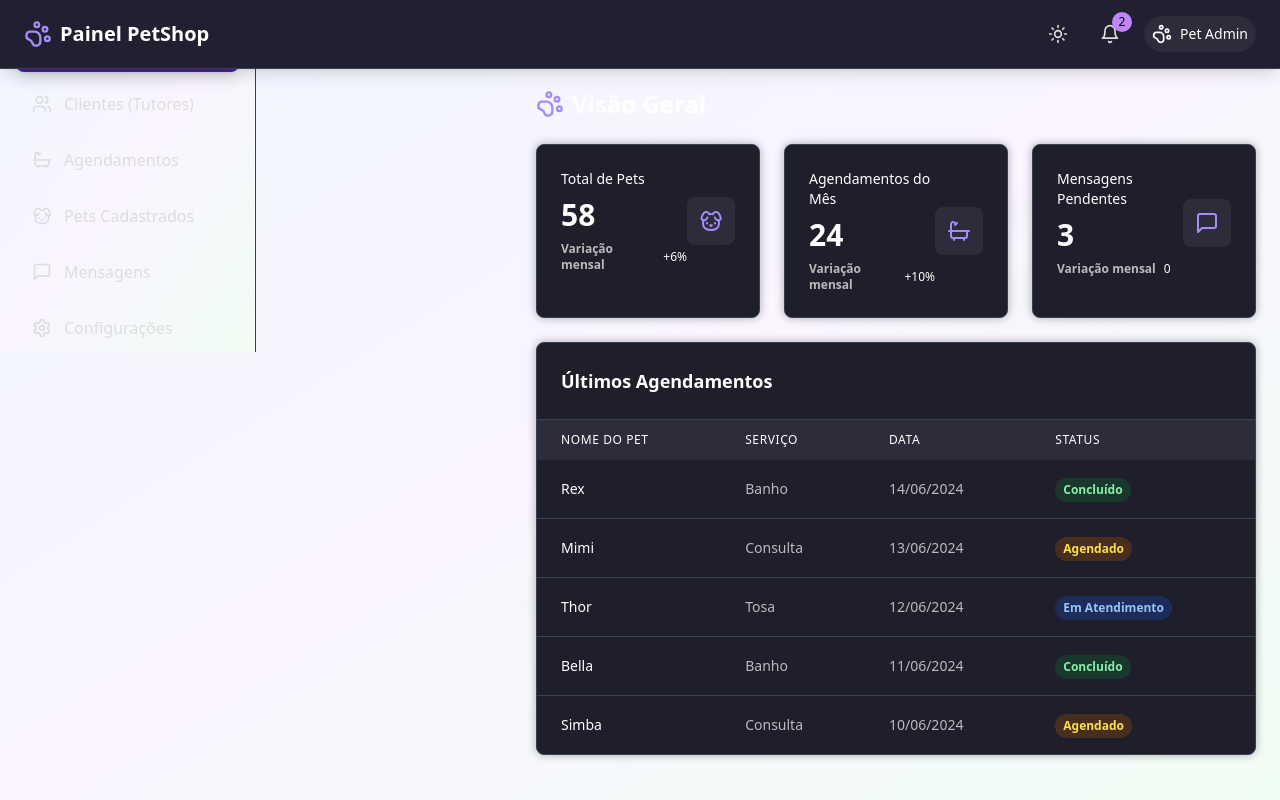
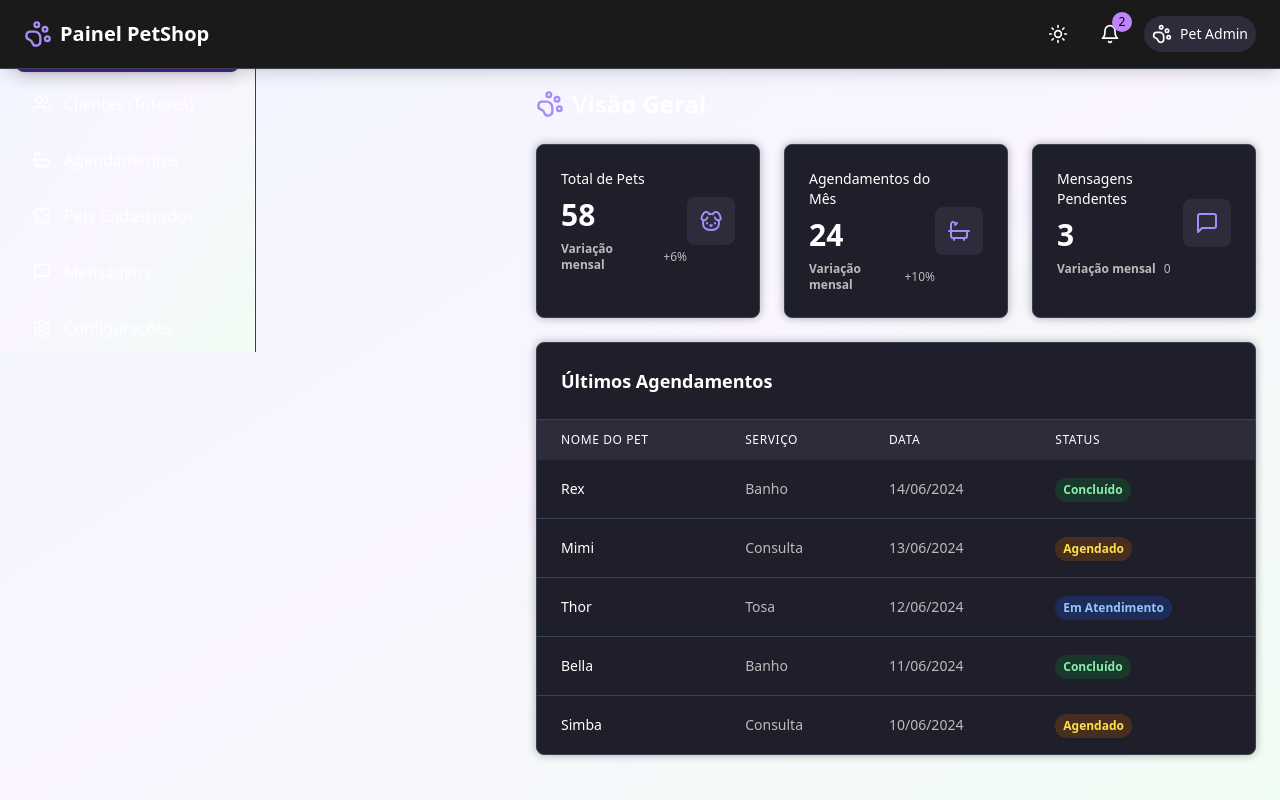
Before and after one commit to iLeviz25/projetoportifolio-petshov1, a React (Vite) app: page / in a window 1280 px wide. Built offline with nearby package versions, Linux system fonts and the light colour scheme.

Commit message:
Fix dark mode and visual issues
Improve dark mode, sidebar, and layout for better contrast and usability. Address overlapping elements and add hover effects.

```diff
--- a/src/components/Header.tsx
+++ b/src/components/Header.tsx
@@ -10,12 +10,12 @@ interface HeaderProps {
 
 export const Header = ({ isDarkMode, setIsDarkMode, isSidebarOpen, setIsSidebarOpen }: HeaderProps) => {
   return (
-    <header className="fixed top-0 left-0 right-0 z-50 bg-white/80 backdrop-blur-md dark:bg-[#202030] border-b border-gray-200 dark:border-gray-700 dark:shadow-lg transition-colors duration-200">
+    <header className="fixed top-0 left-0 right-0 z-50 bg-white/80 backdrop-blur-md dark:bg-[#1a1a1a] border-b border-gray-200 dark:border-gray-700 dark:shadow-lg transition-colors duration-200">
       <div className="flex items-center justify-between px-6 py-4">
         <div className="flex items-center">
           <button
             onClick={() => setIsSidebarOpen(!isSidebarOpen)}
-            className="lg:hidden p-2 rounded-md text-purple-600 dark:text-[#dddddd] hover:bg-purple-50 dark:hover:bg-[#2c2c3a] transition-colors"
+            className="lg:hidden p-2 rounded-md text-purple-600 dark:text-[#ffffff] hover:bg-purple-50 dark:hover:bg-[#2c2c3a] transition-colors"
             aria-label="Abrir menu"
           >
             <PawPrint className="w-7 h-7" />
@@ -29,12 +29,12 @@ export const Header = ({ isDarkMode, setIsDarkMode, isSidebarOpen, setIsSidebarO
         <div className="flex items-center space-x-4">
           <button
             onClick={() => setIsDarkMode(!isDarkMode)}
-            className="p-2 rounded-md text-purple-600 dark:text-[#dddddd] hover:bg-purple-50 dark:hover:bg-[#2c2c3a] transition-colors"
+            className="p-2 rounded-md text-purple-600 dark:text-[#ffffff] hover:bg-purple-50 dark:hover:bg-[#2c2c3a] transition-colors"
           >
             {isDarkMode ? <Sun className="w-5 h-5" /> : <Moon className="w-5 h-5" />}
           </button>
           <div className="relative">
-            <button className="p-2 rounded-md text-purple-600 dark:text-[#dddddd] hover:bg-purple-50 dark:hover:bg-[#2c2c3a] transition-colors">
+            <button className="p-2 rounded-md text-purple-600 dark:text-[#ffffff] hover:bg-purple-50 dark:hover:bg-[#2c2c3a] transition-colors">
               <Bell className="w-5 h-5" />
             </button>
             <span className="absolute -top-1 -right-1 bg-purple-500 dark:bg-[#c084fc] text-white dark:text-black text-xs rounded-full w-5 h-5 flex items-center justify-center">
--- a/src/components/Overview.tsx
+++ b/src/components/Overview.tsx
@@ -64,11 +64,11 @@ export const Overview = () => {
             <div key={index} className={`rounded-lg shadow-sm border border-gray-200 dark:border-gray-700 dark:shadow-[0_0_10px_rgba(0,0,0,0.3)] p-6 transition-all duration-200 hover:shadow-md ${card.color} hover:scale-105`}>
               <div className="flex items-center justify-between">
                 <div>
-                  <p className="text-sm font-medium">{card.title}</p>
-                  <p className="text-3xl font-bold mt-2">{card.value}</p>
+                  <p className="text-sm font-medium dark:text-[#ffffff]">{card.title}</p>
+                  <p className="text-3xl font-bold mt-2 dark:text-[#ffffff]">{card.value}</p>
                   <div className="flex items-center mt-2">
                     <span className="text-xs font-semibold dark:text-[#bbbbbb]">Variação mensal</span>
-                    <span className="ml-2 text-xs">{card.change}</span>
+                    <span className="ml-2 text-xs dark:text-[#bbbbbb]">{card.change}</span>
                   </div>
                 </div>
                 <div className="p-3 bg-white bg-opacity-60 dark:bg-[#2c2c3a] rounded-lg">
--- a/src/components/Sidebar.tsx
+++ b/src/components/Sidebar.tsx
@@ -29,22 +29,22 @@ export const Sidebar = ({ activeSection, setActiveSection, isSidebarOpen, setIsS
       )}
       {/* Sidebar */}
       <aside className={`
-        fixed top-0 left-0 z-50 w-64 h-full bg-gradient-to-br from-blue-50 via-purple-50 to-green-50 dark:bg-[#181828]
+        fixed top-0 left-0 z-40 w-64 h-full bg-gradient-to-br from-blue-50 via-purple-50 to-green-50 dark:bg-[#181828]
         border-r border-gray-200 dark:border-gray-700
         transform transition-transform duration-300 ease-in-out
         ${isSidebarOpen ? 'translate-x-0' : '-translate-x-full'}
         lg:translate-x-0 lg:static lg:z-auto
       `}>
-        <div className="flex items-center justify-between p-6 border-b border-gray-200 dark:border-gray-700 lg:hidden">
+        <div className="flex items-center justify-between p-6 border-b border-gray-200 dark:border-gray-700 lg:hidden mt-16">
           <h2 className="text-lg font-semibold text-purple-700 dark:text-[#ffffff]">Menu</h2>
           <button
             onClick={() => setIsSidebarOpen(false)}
-            className="p-2 rounded-md text-purple-600 dark:text-[#dddddd] hover:bg-purple-50 dark:hover:bg-[#2c2c3a]"
+            className="p-2 rounded-md text-purple-600 dark:text-[#ffffff] hover:bg-purple-50 dark:hover:bg-[#2c2c3a]"
           >
             <PawPrint className="w-5 h-5" />
           </button>
         </div>
-        <nav className="mt-16 lg:mt-6 px-4">
+        <nav className="mt-20 lg:mt-6 px-4">
           <ul className="space-y-2">
             {menuItems.map((item) => {
               const Icon = item.icon;
@@ -60,11 +60,11 @@ export const Sidebar = ({ activeSection, setActiveSection, isSidebarOpen, setIsS
                       w-full flex items-center space-x-3 px-4 py-3 rounded-lg text-left transition-colors text-base
                       ${isActive
                         ? 'bg-[#4c1d95] dark:bg-[#4c1d95] text-white dark:text-white font-semibold shadow-lg'
-                        : 'text-purple-800 dark:text-[#dddddd] hover:bg-purple-50 dark:hover:bg-[#2c2c3a]'
+                        : 'text-purple-800 dark:text-[#ffffff] hover:bg-purple-50 dark:hover:bg-[#2c2c3a]'
                       }
                     `}
                   >
-                    <Icon className={`w-5 h-5 ${isActive ? 'text-white' : 'dark:text-[#dddddd]'}`} />
+                    <Icon className={`w-5 h-5 ${isActive ? 'text-white' : 'dark:text-[#ffffff]'}`} />
                     <span>{item.label}</span>
                   </button>
                 </li>
```
